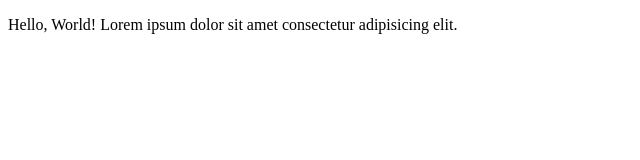
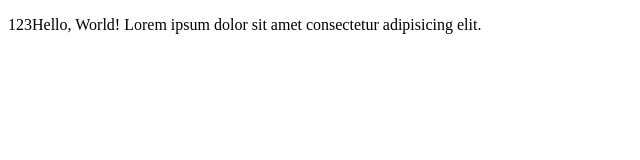
Before and after one commit to DanilaKosenkov/git_lesson, a plain HTML site: page index.html in a window 1280 px wide. Shown: the whole page, without its empty margins (0-640 px from the left). Drawn offline with Linux system fonts and the light colour scheme.

Commit message:
New World

```diff
--- a/index.html
+++ b/index.html
@@ -6,6 +6,6 @@
     <title>Document</title>
 </head>
 <body>
-    <p>Hello, World! Lorem ipsum dolor sit amet consectetur adipisicing elit.</p>
+    <p>123Hello, World! Lorem ipsum dolor sit amet consectetur adipisicing elit.</p>
 </body>
 </html>
```
